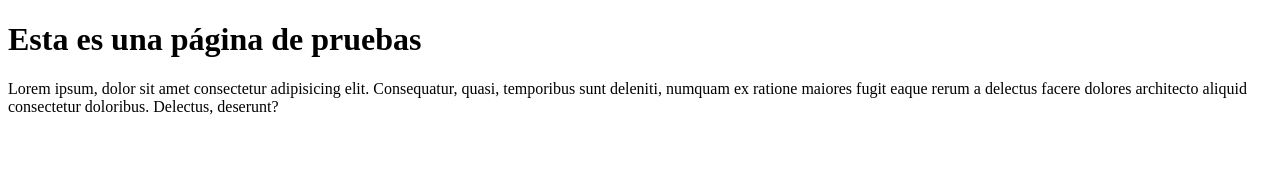
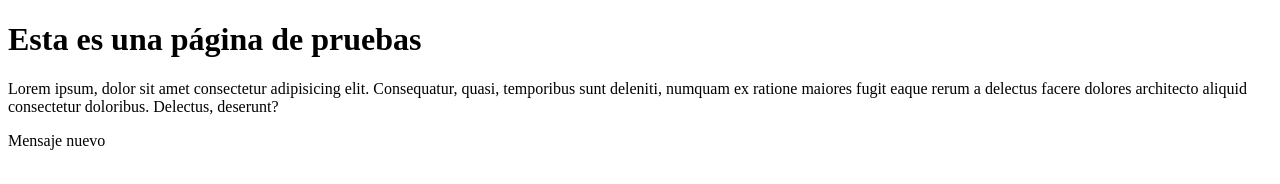
Before and after one commit to DuverMejia/PrimerRepositorio, a plain HTML site: page index.html in a window 1280 px wide. Drawn offline with Linux system fonts and the light colour scheme.

```diff
--- a/index.html
+++ b/index.html
@@ -12,6 +12,7 @@
             Consequatur, quasi, temporibus sunt deleniti, numquam ex ratione
             maiores fugit eaque rerum a delectus facere dolores architecto
              aliquid consectetur doloribus. Delectus, deserunt?</p>
+             <p>Mensaje nuevo</p>
     </header>
 </body>
 </html>
```
Also changed, not shown: estyle.css (added), script.js (added).
